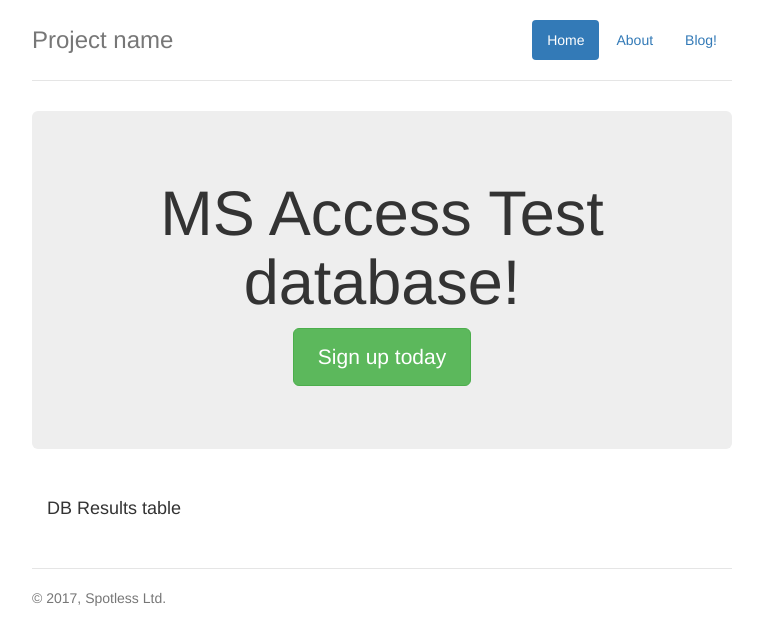
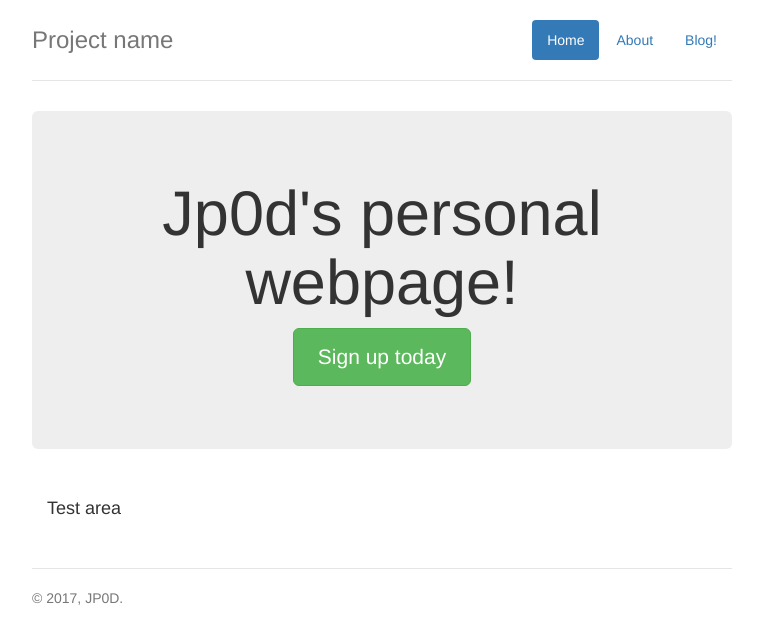
Before and after one commit to jp0d/www, a plain HTML site: page index.html in a window 1280 px wide. Shown: the whole page, without its empty margins (258-1021 px from the left). Drawn offline with nearby package versions, Linux system fonts and the light colour scheme.

Commit message:
First commit

```diff
--- a/index.html
+++ b/index.html
@@ -42,18 +42,17 @@
       </div>
 
       <div class="jumbotron">
-        <h1>MS Access Test database!</h1>
+        <h1>Jp0d's personal webpage!</h1>
         <p><a class="btn btn-lg btn-success" href="#" role="button">Sign up today</a></p>
       </div>
 
       <div class="row marketing">
         <div class="col-lg-12" id="dbResults">
-          <h4>DB Results table</h4>
+          <h4>Test area </h4>
 
                 <p>
                 <script type="text/javascript">
                 test();
-                query();
                 </script>
         </p>
 
@@ -61,7 +60,7 @@
       </div>
 
       <footer class="footer">
-        <p>&copy; 2017, Spotless Ltd.</p>
+        <p>&copy; 2017, JP0D.</p>
       </footer>
 
     </div>
```
